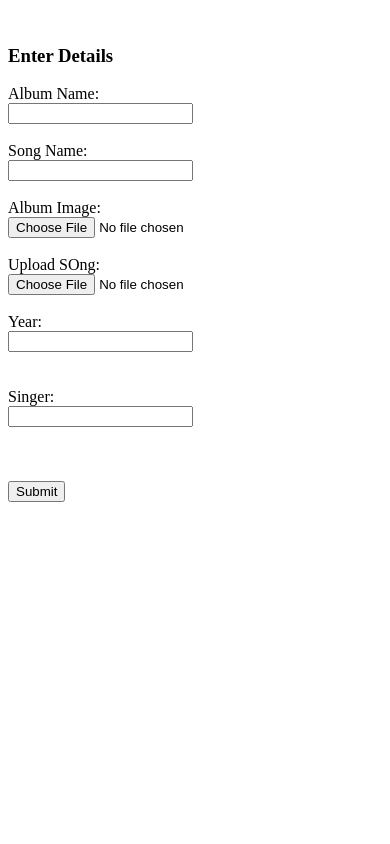
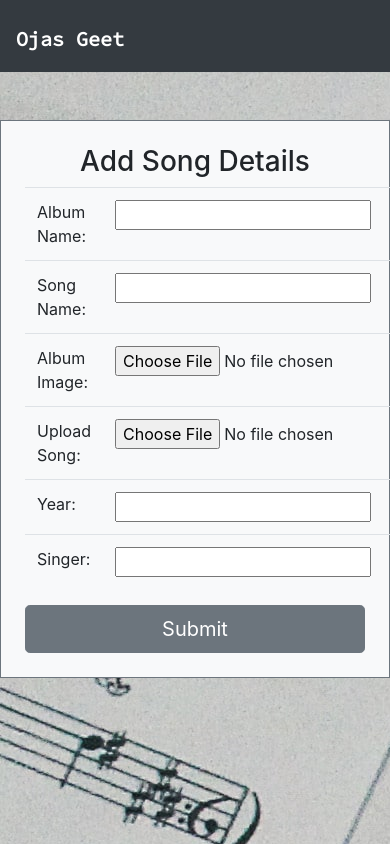
Before and after one commit to pritipython/OjasMusicApp, a Django app: template OjasMusicApp-integration2/templates/addsong.html in a window 390 px wide; the page is wider, and only the part inside the window is pictured. Run offline with Django 3.2, Linux system fonts and the light colour scheme; the template is opened without the code that fills it: values that come from a table or form of the project are taken from there, most other values are stand-ins (such as "Sample title", 1, 10 or a date in 2020); some libraries are stand-ins or nearby versions.

Commit message:
html pages updated

```diff
--- a/OjasMusicApp-integration2/templates/addsong.html
+++ b/OjasMusicApp-integration2/templates/addsong.html
@@ -1,76 +1,20 @@
-<!DOCTYPE html>
-<html lang="en">
+{% extends 'base.html' %}
+{% block title %} OjasMusicApp | {{ title }} {% endblock title %}
+{% block body %}
 
-<head>
-    <meta charset="UTF-8">
-    <title>Index</title>
-</head>
-<body>
-    <form method="POST" enctype="multipart/form-data" >
-        {% csrf_token %}
-        <div class="container">
-            <br>
-            <div class="form-group row">
-                <label class="col-sm-1 col-form-label"></label>
-                <div class="col-sm-4">
-                    <h3>Enter Details</h3>
-                </div>
-            </div>
-            <div class="form-group row">
-                <label class="col-sm-2 col-form-label">Album Name:</label>
-                <div class="col-sm-4">
-                    {{ addsong.album_name }}
-                </div>
-            </div>
-            <br>
-            <div class="form-group row">
-                <label class="col-sm-2 col-form-label">Song Name:</label>
-                <div class="col-sm-4">
-                    {{ addsong.song_name }}
-                </div>
-            </div>
-            <br>
-            <div class="form-group row">
-                <label class="col-sm-2 col-form-label">Album Image:</label>
-                <div class="col-sm-4">
-                    {{ addsong.album_image_link }}
-                </div>
-            </div>
-            <br>
-
-            <div class="form-group row">
-                <label class="col-sm-2 col-form-label">Upload SOng:</label>
-                <div class="col-sm-4">
-                    {{ addsong.upload_file }}
-                    <!-- <input type="file" name="album_name" accept=".mp3" value= "" /> -->
-                </div>
-            </div>
-            <br>
-            <div class="form-group row">
-                <label class="col-sm-2 col-form-label">Year:</label>
-                <div class="col-sm-4">
-                    {{ addsong.year }}
-                </div>
-            </div>
-            <br>
-            <br>
-            <div class="form-group row">
-                <label class="col-sm-2 col-form-label">Singer:</label>
-                <div class="col-sm-4">
-                    {{ addsong.singer }}
-                </div>
-            </div>
-            <br>
-
-            <br><br>
-            <div class="form-group row">
-                <label class="col-sm-1 col-form-label"></label>
-                <div class="col-sm-4">
-                    <button type="submit" class="btn btn-primary">Submit</button>
-                </div>
-            </div>
-        </div>
+<div class="container offset col-md-4 border border-secondary p-4 mt-5 bg-light">
+   <form method="POST" enctype="multipart/form-data" >
+      {% csrf_token %}
+        <h3 class="text-center">Add Song Details</h3>
+        <table class="table border-0 center">
+            <tr><td>Album Name:</td><td>{{ addsong.album_name }}</td></tr>
+            <tr><td>Song Name:</td><td>{{ addsong.song_name }}</td></tr>
+            <tr><td>Album Image:</td><td>{{ addsong.album_image_link }} </td></tr>
+            <tr><td>Upload Song:</td><td> {{ addsong.upload_file }}</td></tr>
+            <tr><td>Year:</td><td> {{ addsong.year }} </td></tr>
+            <tr><td>Singer:</td><td>{{ addsong.singer }}</td></tr>
+        </table>
+         <button type="submit" class="btn btn-secondary btn-lg btn-block">Submit</button>
     </form>
-</body>
-
-</html>
+</div>
+{% endblock body %}
--- a/OjasMusicApp-integration2/templates/list_songs_admin.html
+++ b/OjasMusicApp-integration2/templates/list_songs_admin.html
@@ -1,7 +1,11 @@
 {% extends 'base.html' %}
 {% block title %} OjasMusicApp | {{ title }} {% endblock title %}
 {% block body %}
-
+  <link rel="stylesheet" href="https://maxcdn.bootstrapcdn.com/bootstrap/4.3.1/css/bootstrap.min.css">
+  <link rel="stylesheet" href="https://use.fontawesome.com/releases/v5.6.3/css/all.css" integrity="sha384-UHRtZLI+pbxtHCWp1t77Bi1L4ZtiqrqD80Kn4Z8NTSRyMA2Fd33n5dQ8lWUE00s/" crossorigin="anonymous"></head>
+  <script src="https://ajax.googleapis.com/ajax/libs/jquery/3.5.1/jquery.min.js"></script>
+  <script src="https://cdnjs.cloudflare.com/ajax/libs/popper.js/1.16.0/umd/popper.min.js"></script>
+  <script src="https://maxcdn.bootstrapcdn.com/bootstrap/4.3.1/js/bootstrap.min.js"></script>
 <div class="container mt-5">
     <div class="row float-right">
     <a href="/addsong" class="btn btn-primary m-2" id="add_song"><b>+</b></a>
```
Also changed, not shown: OjasMusicApp-integration2/templates/updatesong.html (+18 -74 lines), OjasMusicApp-integration2/db.sqlite3.
